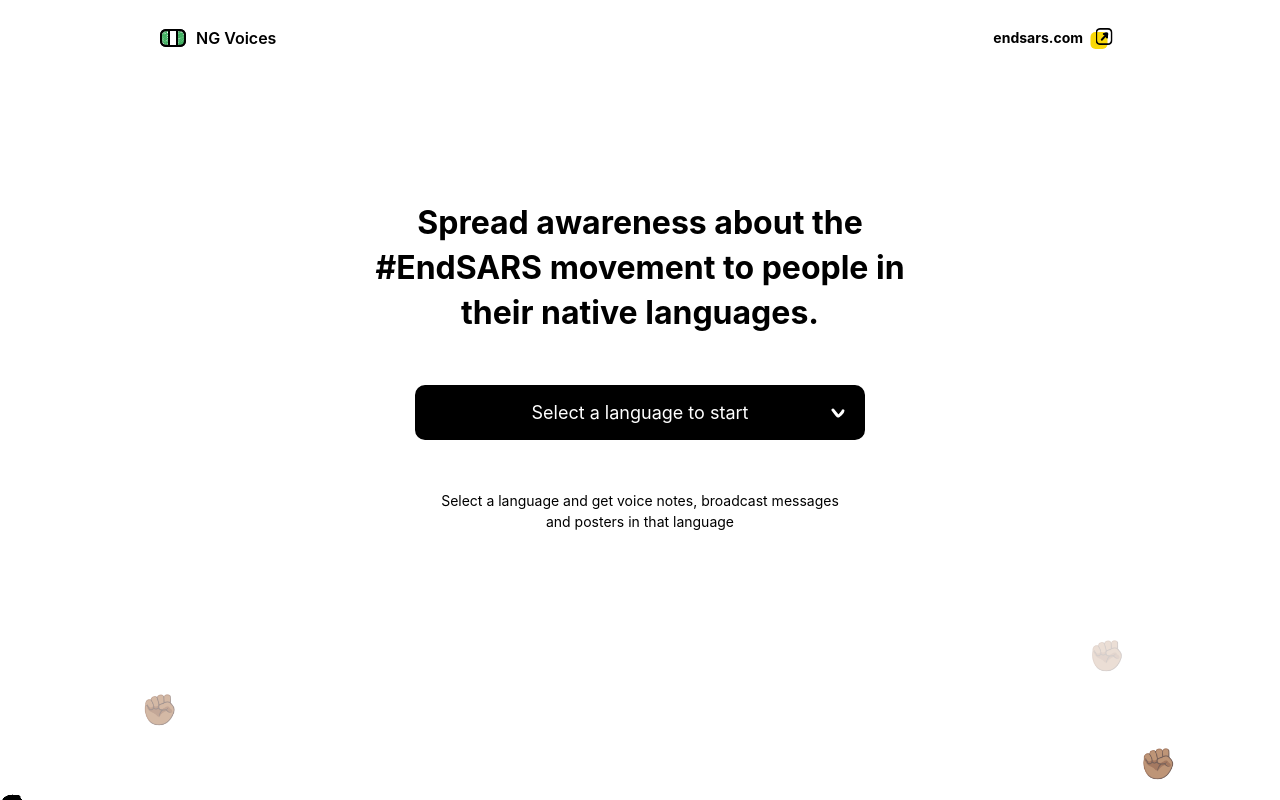
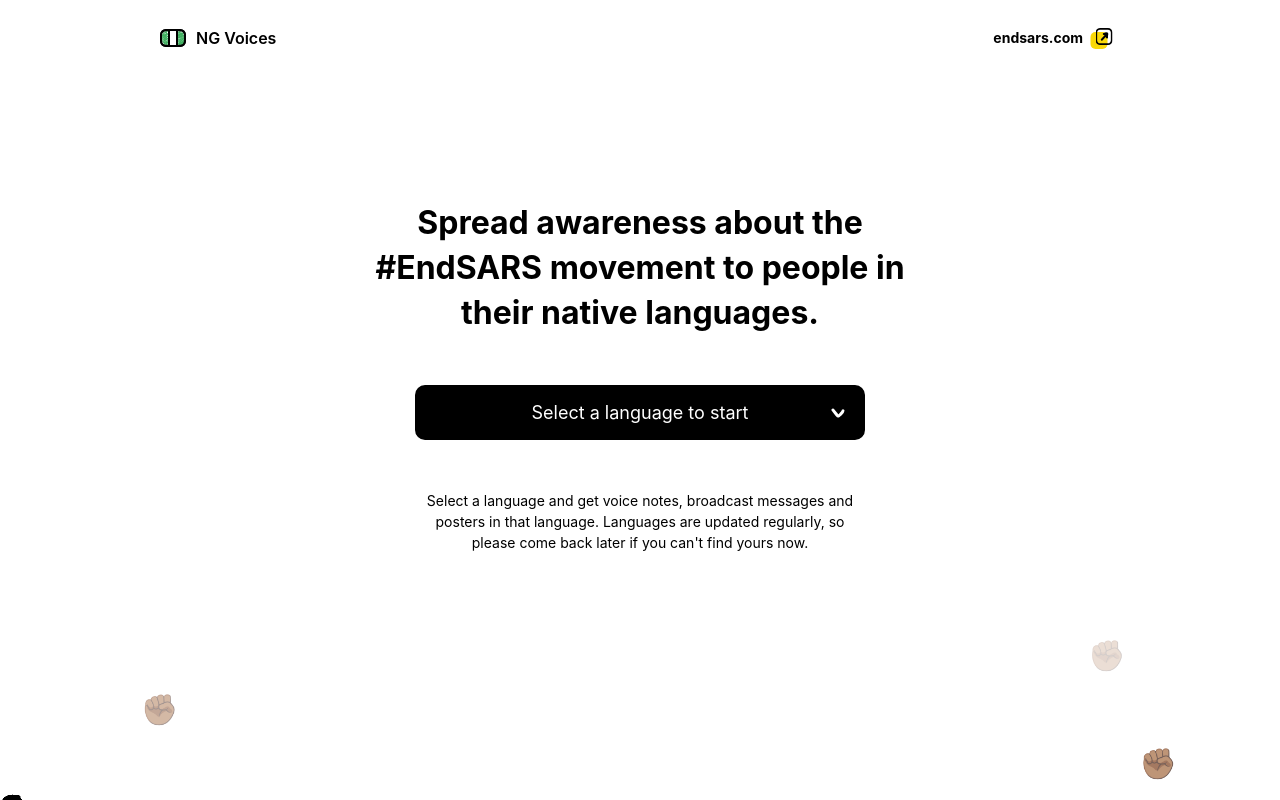
Before and after one commit to onyekvchi/ng-voices, a Nuxt app: page / in a window 1280 px wide. Built offline with nearby package versions, Linux system fonts and the light colour scheme; a web font is replaced by a local one; what v-clipboard would draw is missing.

Commit message:
Add more text to description

```diff
--- a/nuxt.config.js
+++ b/nuxt.config.js
@@ -21,7 +21,7 @@ export default {
       { property: 'twitter:url', content: 'https://ngvoice.ng' },
       { property: 'twitter:title', content: 'NG Voice' },
       { property: 'twitter:description', content: 'Spread awareness about the #EndSARS movement to people in their native languages.' },
-      { property: 'twitter:image', content: '/twitter.png' },
+      { property: 'twitter:image', content: 'https://ngvoice.ng/twitter.png' },
     ],
     link: [{ rel: 'icon', type: 'image/x-icon', href: '/favicon.ico' }],
   },
--- a/pages/index.vue
+++ b/pages/index.vue
@@ -24,7 +24,8 @@
       />
       <p class="c-home__subtext">
         Select a language and get voice notes, broadcast messages and posters in
-        that language
+        that language. Languages are updated regularly, so please come back
+        later if you can't find yours now.
       </p>
     </div>
   </div>
@@ -194,7 +195,7 @@ export default {
   &__subtext {
     margin-top: 50px;
     font-size: 1.4rem;
-    width: 400px;
+    width: 450px;
     max-width: 100%;
     line-height: 2.1rem;
     --anim-duration: 1.4s;
```
